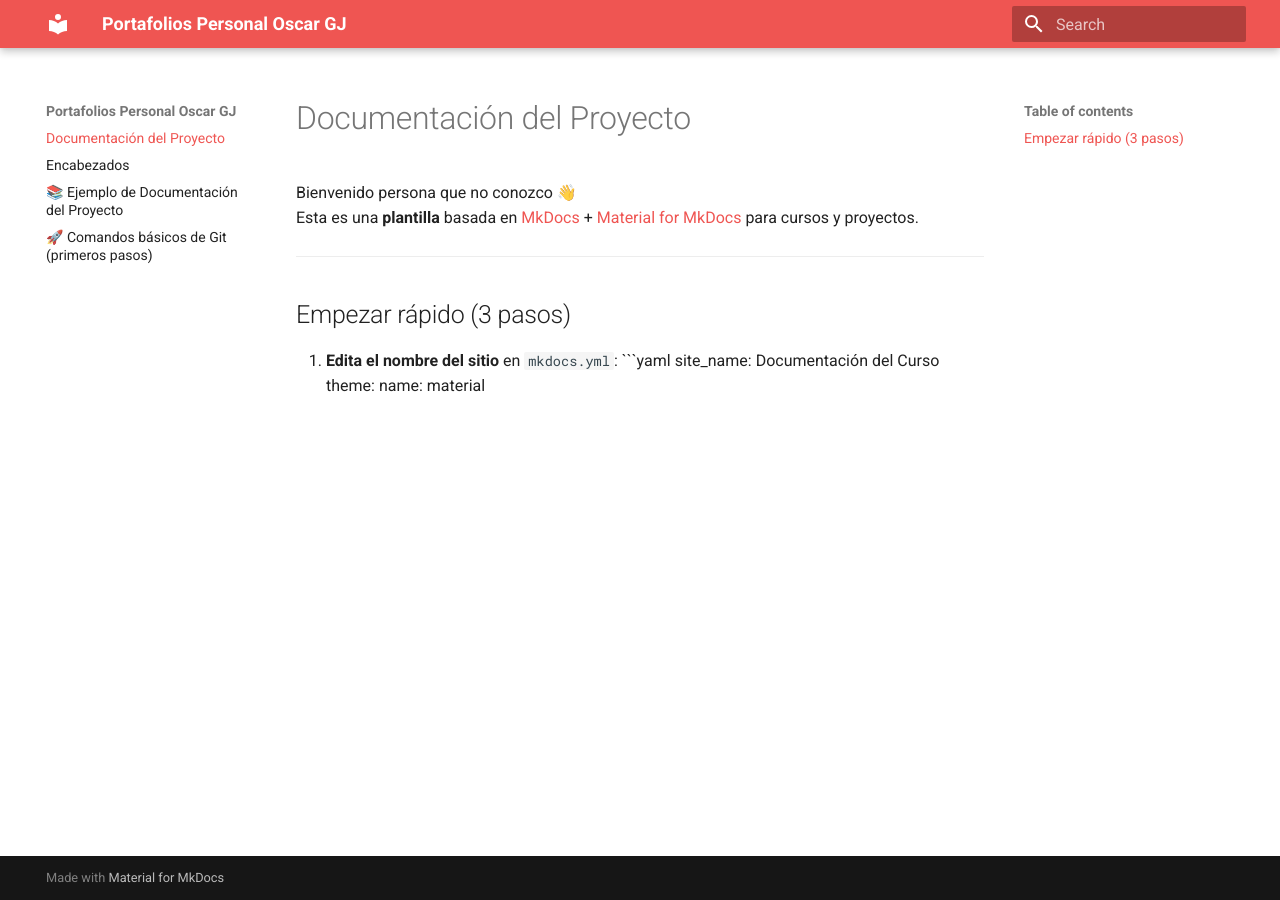
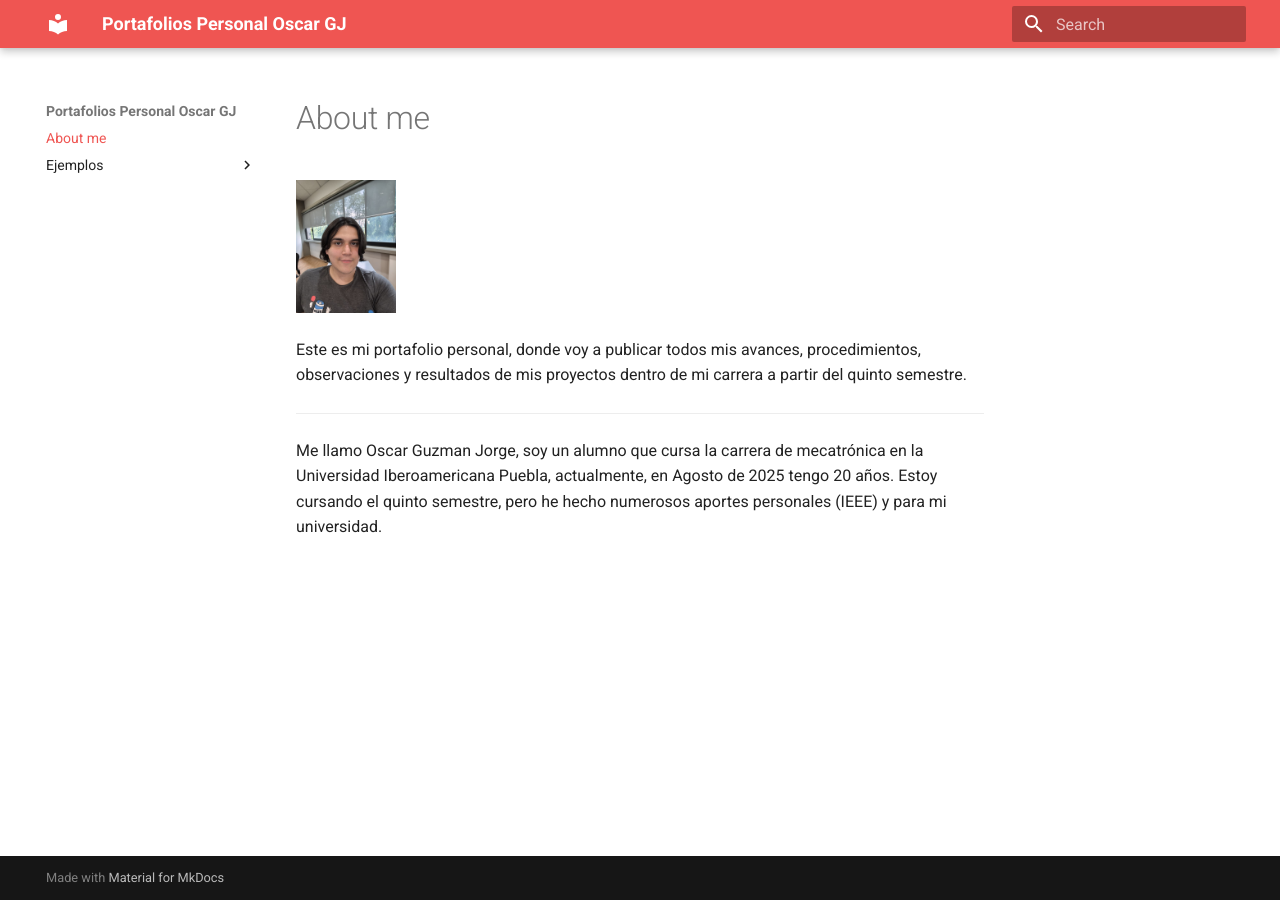
Before and after one commit to OscarGuJo/PortafolioSistemas, an MkDocs documentation site: the page built from docs/index.md, in a window 1280 px wide. Built offline with MkDocs 1.6.1 and Material for MkDocs 9.7.7, drawn with Linux system fonts in a browser that asks for light colours.

Commit message:
Actualizo todo

````diff
--- a/docs/index.md
+++ b/docs/index.md
@@ -1,14 +1,9 @@
-# Documentación del Proyecto
+# About me
+<img src="recursos/imgs/Yo.jpg" width=100px alt="Mi foto en carpeta">
 
-Bienvenido persona que no conozco 👋
-Esta es una **plantilla** basada en [MkDocs](https://www.mkdocs.org/) + [Material for MkDocs](https://squidfunk.github.io/mkdocs-material/) para cursos y proyectos.
+
+Este es mi portafolio personal, donde voy a publicar todos mis avances, procedimientos, observaciones y resultados de mis proyectos dentro de mi carrera a partir del quinto semestre.
 
 ---
 
-## Empezar rápido (3 pasos)
-
-1. **Edita el nombre del sitio** en `mkdocs.yml`:
-   ```yaml
-   site_name: Documentación del Curso
-   theme:
-     name: material
+Me llamo Oscar Guzman Jorge, soy un alumno que cursa la carrera de mecatrónica en la Universidad Iberoamericana Puebla, actualmente, en Agosto de 2025 tengo 20 años. Estoy cursando el quinto semestre, pero he hecho numerosos aportes personales (IEEE) y para mi universidad.
````
Also changed, not shown: docs/Ejemplos/comandos.md (renamed from docs/comandos.md), docs/Ejemplos/ejemplo.md (renamed from docs/ejemplo.md), docs/Ejemplos/gitcmds.md (renamed from docs/gitcmds.md), docs/recursos/imgs/Yo.jpg (added).
